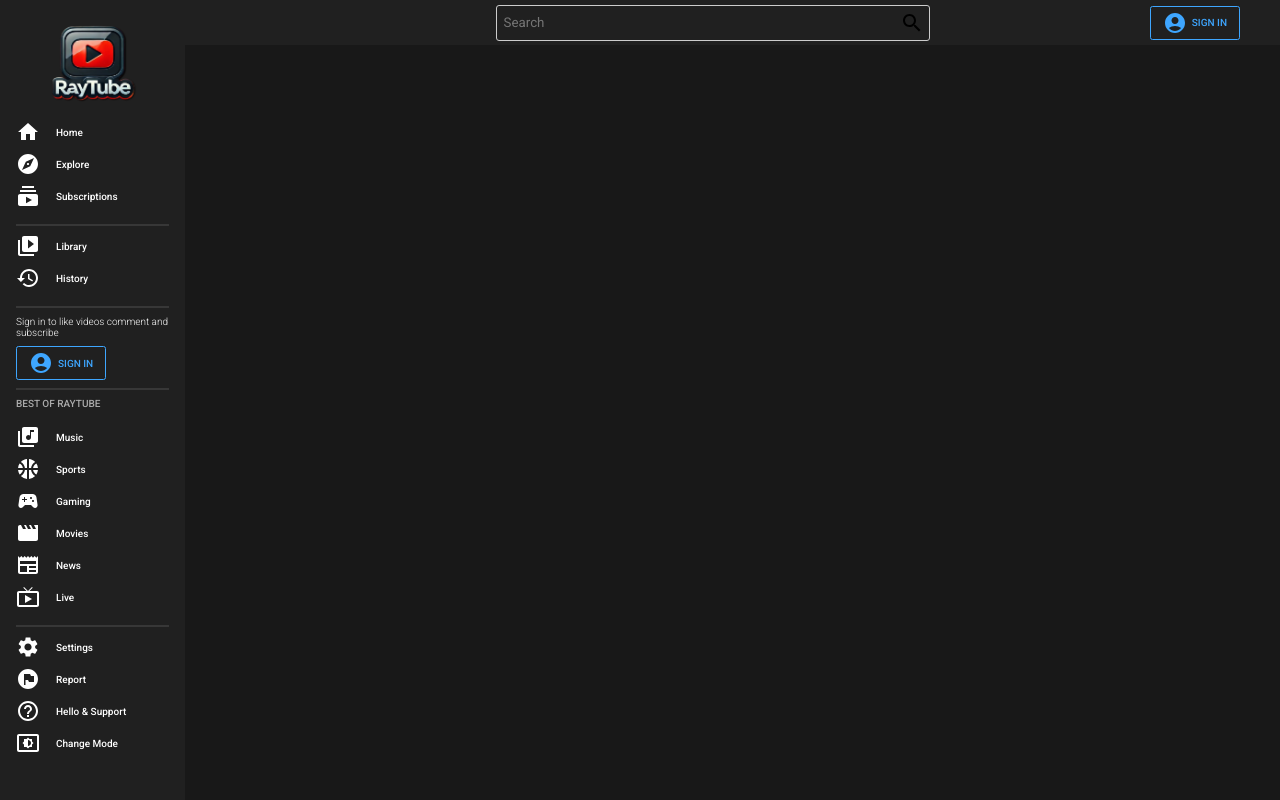
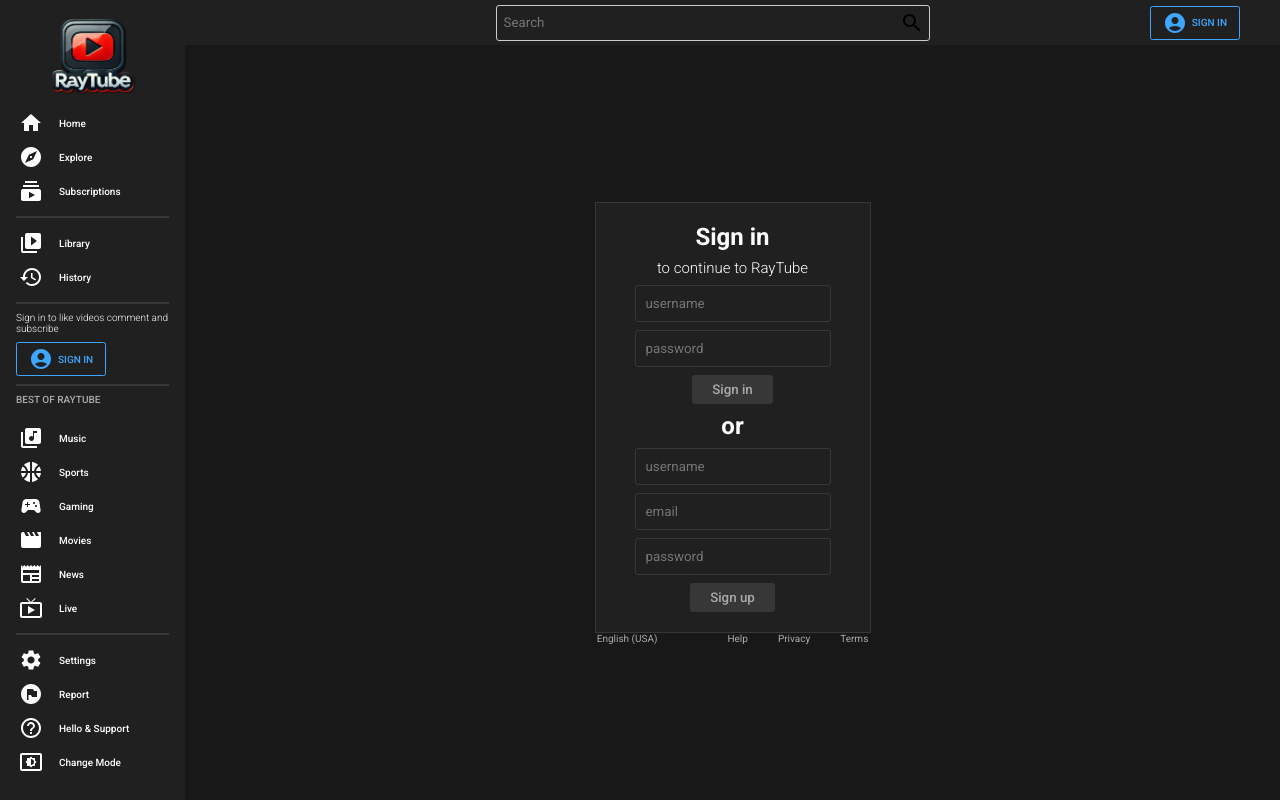
Before and after one commit to Raycurve/Raytube, a React (Vite) app in the folder Frontend/: page /login in a window 1280 px wide. Built offline with nearby package versions, Linux system fonts and the light colour scheme.

Commit message:
Fronted Complete with Signup page

```diff
--- a/Frontend/src/App.jsx
+++ b/Frontend/src/App.jsx
@@ -14,6 +14,7 @@
 } from "react-router-dom";
 import Home from "./pages/Home";
 import Video from "./pages/Video";
+import Login from "./pages/Login";
 
 const GlobalStyle = createGlobalStyle`
   /* Hide scrollbar globally while keeping scroll functionality */
@@ -59,6 +60,12 @@
               <Routes>
                 <Route path="/">
                   <Route index element={<Home/>}/>
+
+
+
+                  <Route path = "login" element={<Login/>}/>
+
+
                   <Route path = "video">
                     <Route path=":id" element={<Video/>}/>
                   </Route>
--- a/Frontend/src/components/Menu.jsx
+++ b/Frontend/src/components/Menu.jsx
@@ -41,7 +41,7 @@
   align-items: center;
   justify-content: center;
   // gap:5px;
-  padding:7px;
+  padding: 0px 7px;
 `
 const Hr =styled.hr`
   margin: 8px 0px;
@@ -54,7 +54,13 @@
   align-items: center;
   gap: 16px;
   cursor:pointer;
-  padding-bottom:8px;
+  // padding-bottom:8px;
+  padding:5px 3px;
+
+  &:hover{
+    background-color: ${({theme})=>theme.soft};
+    border-radius:3px;
+  }
 `
 
 const Img = styled.img`
@@ -123,7 +129,10 @@
         <Hr/>
         <Login>
           Sign in to like videos comment and subscribe
-          <Button><AccountCircleIcon/> SIGN IN</Button>
+          <Link to="/login" style={{textDecoration:"none"}}>
+            <Button><AccountCircleIcon/> SIGN IN</Button>
+          </Link>
+
         </Login>
 
         <Hr/>
--- a/Frontend/src/components/Navbar.jsx
+++ b/Frontend/src/components/Navbar.jsx
@@ -3,7 +3,7 @@
 import SearchIcon from '@mui/icons-material/Search';
 import AccountCircleIcon from '@mui/icons-material/AccountCircle';
 import '@fontsource/roboto/500.css';
-
+import {Link} from 'react-router-dom';
 
 
 const Container = styled.div`
@@ -71,7 +71,9 @@
           <Input placeholder='Search'/>
           <SearchIcon/>
         </Search>
-        <Button><AccountCircleIcon/> SIGN IN</Button>
+        <Link to="/login" style={{textDecoration:"none"}}>
+          <Button><AccountCircleIcon/> SIGN IN</Button>
+          </Link>
       </Wrapper>
     </Container>
   )
--- /dev/null
+++ b/Frontend/src/pages/Login.jsx
@@ -0,0 +1,91 @@
+import React from 'react'
+import styled from 'styled-components'
+
+const Container = styled.div`
+    display:flex;
+    flex-direction:column;
+    align-items:center;
+    justify-content:center;
+    color:${({theme})=>theme.text};
+    height:calc(100vh - 45px);
+    // width:100px;
+    // background-color: red;
+`
+const Title = styled.h1`
+    font-size:24px;
+
+`
+const SubTitle = styled.h2`
+    font-size:15px;
+    font-weight:300;
+
+`
+const Input = styled.input`
+    border-radius: 3px;
+    border:1px solid ${({theme})=>theme.soft2};
+    padding:10px;
+    background-color:transparent;
+    width:100%;
+    color: ${({theme})=>theme.text};
+
+`
+const Button = styled.button`
+    padding:7px 20px;
+    border-radius:3px;
+    border:none;
+    font-weight:500;
+    cursor:pointer;
+    background-color: ${({theme})=>theme.soft2};
+    color: ${({theme})=>theme.textSoft};
+
+`
+const More = styled.div`
+    display:flex;
+    font-size:10px;
+    color: ${({theme})=>theme.textSoft};
+
+`
+const Links = styled.div`
+    margin-left:40px;
+`
+
+const Link = styled.span`
+    margin-left:30px;
+`
+
+const Wrapper = styled.div`
+    display:flex;
+    align-items:center;
+    flex-direction:column;
+    background-color:${({theme})=>theme.bgLighter};
+    border:1px solid ${({theme})=>theme.soft};
+    padding: 20px 50px;
+    gap:8px;
+`
+export default function Login() {
+  return (
+    <Container>
+        <Wrapper>
+            <Title>Sign in</Title>
+            <SubTitle>to continue to RayTube</SubTitle>
+            <Input placeholder='username'/>
+            <Input type='password' placeholder='password'/>
+            <Button>Sign in</Button>
+
+            <Title>or</Title>
+            <Input placeholder='username'/>
+            <Input placeholder='email'/>
+            <Input type='password' placeholder='password'/>
+            <Button>Sign up</Button>
+        </Wrapper>
+        <More>
+            English (USA)
+            <Links>
+                <Link>Help</Link>
+                <Link>Privacy</Link>
+                <Link>Terms</Link>
+            </Links>
+        </More>
+    </Container>
+  )
+}
--- a/Frontend/src/pages/Video.jsx
+++ b/Frontend/src/pages/Video.jsx
@@ -111,7 +111,7 @@
     <Container>
       <Content>
         <VideoWrapper><iframe width="880" height="495" src="https://www.youtube.com/embed/Vitf8YaVXhc" title="I never understood why you can&#39;t go faster than light - until now!" allow="accelerometer; autoplay; clipboard-write; encrypted-media; gyroscope; picture-in-picture; web-share" referrerPolicy="strict-origin-when-cross-origin" allowFullScreen></iframe></VideoWrapper>
-        <Title>Test vid</Title>
+        <Title>Test video</Title>
         <Details>
           <Info>400,348 views • 2 days ago</Info>
           <Buttons>
--- a/Frontend/src/utils/darkmode.jsx
+++ b/Frontend/src/utils/darkmode.jsx
@@ -3,7 +3,8 @@
     bgLighter : "#202020",
     text : "white",
     textSoft : "#aaaaaa",
-    soft: "#373737"
+    soft: "#373737",
+    soft2: "#373737"
    //  soft: "#b1b1b1"
  }
  export const lightTheme = {
@@ -11,7 +12,7 @@
     bgLighter : "white",
     text : "black",
     textSoft : "#606060",
-   //  soft: "#f5f5f5"
+    soft2: "#f5f5f5",
     soft: "#b1b1b1"
 
  }
```
